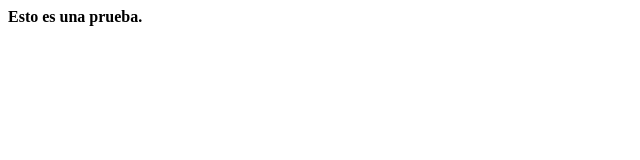
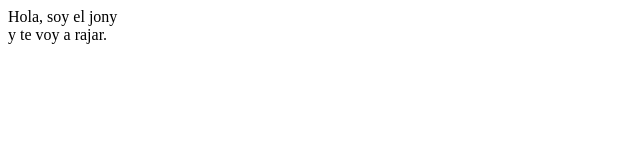
Before and after one commit to sergio2274/EjercicioTallerHtmlCss, a plain HTML site: page index.html in a window 1280 px wide. Shown: the whole page, without its empty margins (0-640 px from the left). Drawn offline with Linux system fonts and the light colour scheme.

Commit message:
Update index.html

```diff
--- a/index.html
+++ b/index.html
@@ -1,3 +1,18 @@
 <!DOCTYPE html>
+<html>
 
- <strong>Esto es una prueba.</strong>
+ <head><title>Pagina Web de el Jony.</title></head>
+
+ <body>
+ Hola, soy el jony
+  <br>
+ y te voy a rajar.
+
+
+
+ </body>
+
+
+
+
+</html>
```
